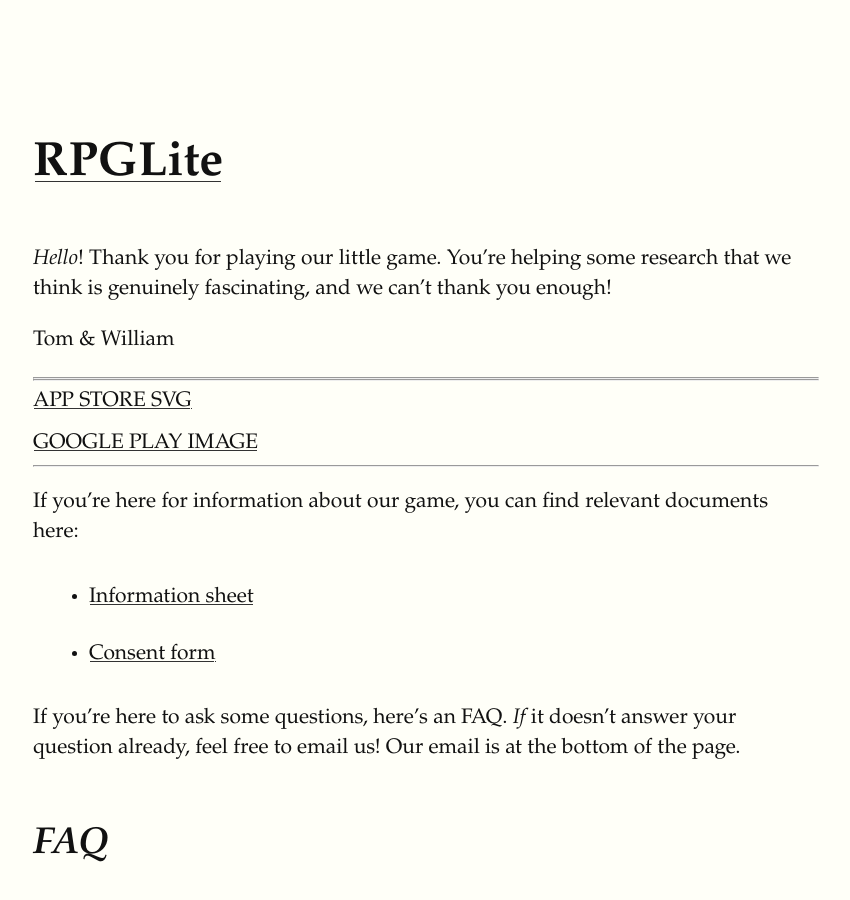
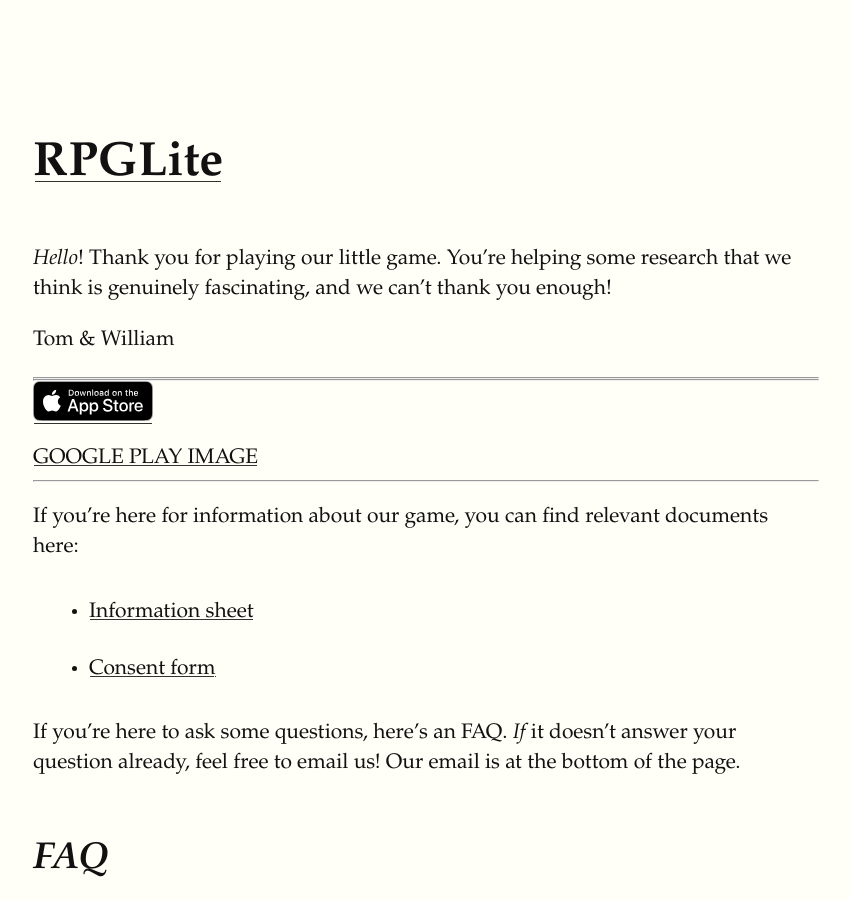
Before and after one commit to RPGLite/RPGLite.GitHub.io, a Jekyll site: the page built from index.md, in a window 1280 px wide and 900 px high. Shown: the whole window, without its empty margins (47-897 px from the left). Built offline with Jekyll 4.4.1, drawn with Linux system fonts in a browser that asks for light colours; some web fonts are replaced.

Commit message:
Linked app store badge

```diff
--- a/index.md
+++ b/index.md
@@ -12,7 +12,7 @@ Tom & William
 
 ---
 
-<div><a href="https://apps.apple.com/us/app/rpglite/id1502906282?ls=1">APP STORE SVG</a></div>
+<div><a href="https://apps.apple.com/us/app/rpglite/id1502906282?ls=1"><img src="https://raw.githubusercontent.com/RPGLite/RPGLite.github.io/master/public/images/app_store.svg"/></a></div>
 <div><a href="https://play.google.com/store/apps/details?id=com.GlasgowDCS.RPGLite">GOOGLE PLAY IMAGE</a></div>
 
 ---
```
